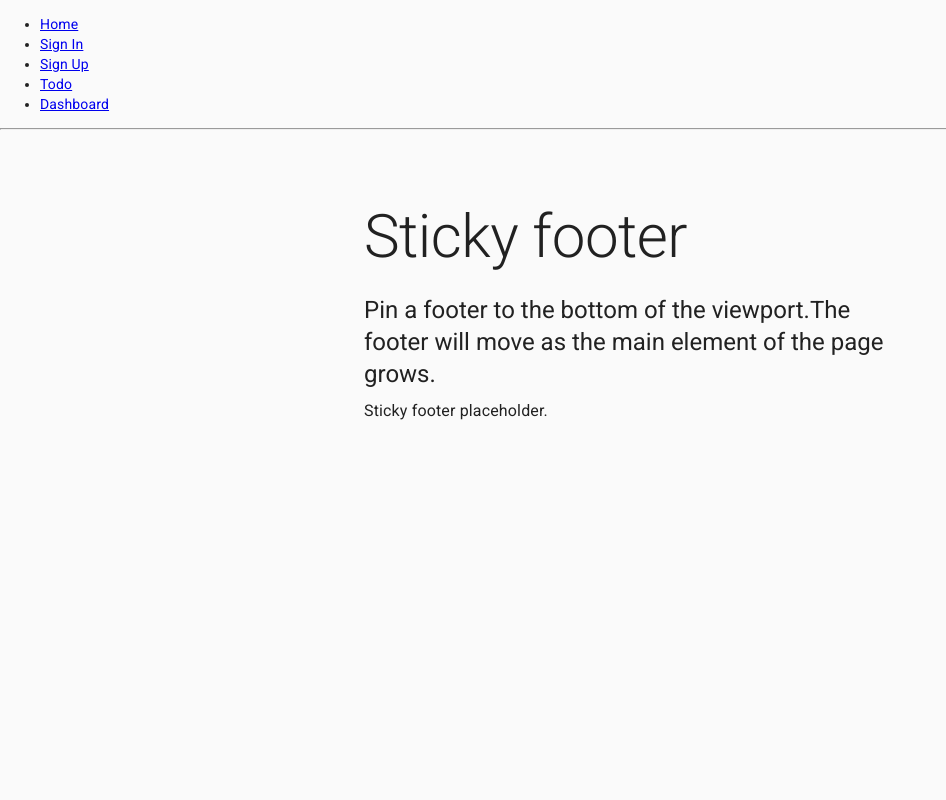
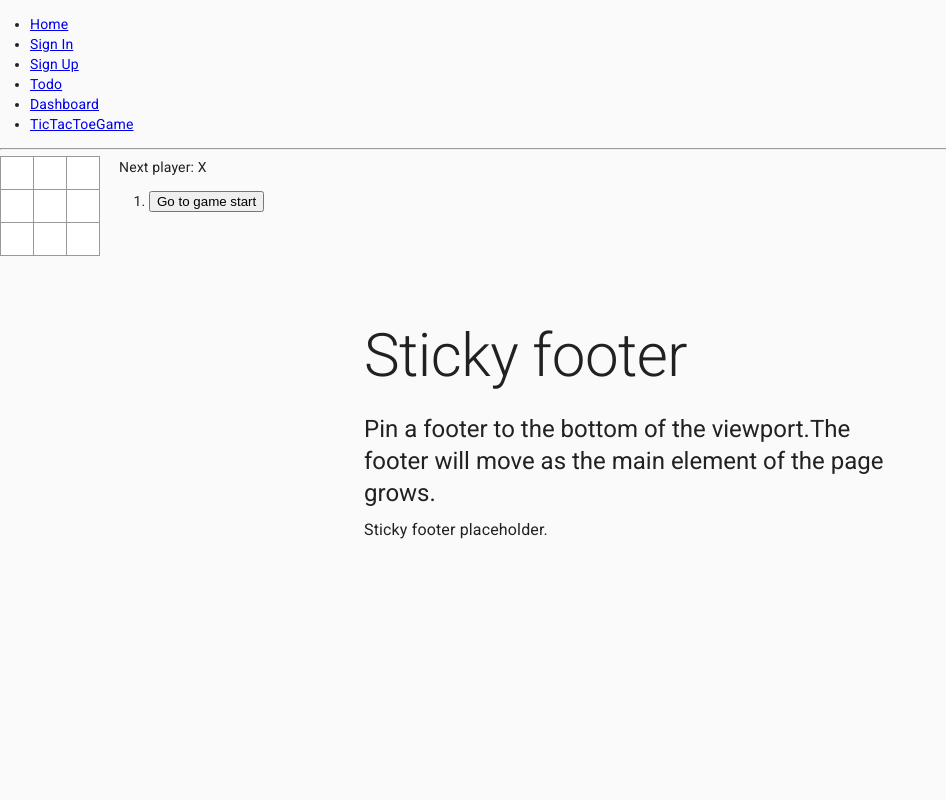
Before and after one commit to chiksumwong/blog, a React (Create React App) app in the folder client-r/: page /tic-tac-to-game in a window 1280 px wide. Shown: the top 800 px of the page, without its empty margins (0-946 px from the left). Built offline with nearby package versions, Linux system fonts and the light colour scheme.

Commit message:
add game

```diff
--- a/client-r/src/app/App.tsx
+++ b/client-r/src/app/App.tsx
@@ -8,6 +8,7 @@ import SignIn from '../pages/SignIn/SignIn';
 import SignUp from '../pages/SignUp/SignUp';
 import Todo from '../pages/Todo/Todo';
 import Dashboard from '../pages/Dashboard/Dashboard';
+import TicTacToeGame from '../pages/TicTacToe/Game';
 
 const App: React.FC = () => {
     return (
@@ -28,6 +29,9 @@ const App: React.FC = () => {
                     </li>
                     <li>
                         <Link to="/dashboard">Dashboard</Link>
+                    </li>
+                    <li>
+                        <Link to="/tic-tac-to-game">TicTacToeGame</Link>
                     </li>
                 </ul>
 
@@ -52,6 +56,9 @@ const App: React.FC = () => {
                     <Route path="/dashboard">
                         <Dashboard />
                     </Route>
+                    <Route path="/tic-tac-to-game">
+                        <TicTacToeGame />
+                    </Route>
                 </Switch>
             </div>
         </Router>
--- /dev/null
+++ b/client-r/src/pages/TicTacToe/Board.tsx
@@ -0,0 +1,46 @@
+import React from 'react';
+
+import Square from './Square';
+import './TicTacToe.css';
+
+interface IProps {
+    squares: number[];
+    onClick: any;
+}
+
+interface IState {}
+
+class Board extends React.Component<IProps, IState> {
+    renderSquare(i) {
+        return (
+            <Square
+                value={this.props.squares[i]}
+                onClick={() => this.props.onClick(i)}
+            />
+        );
+    }
+
+    render() {
+        return (
+            <div>
+                <div className="board-row">
+                    {this.renderSquare(0)}
+                    {this.renderSquare(1)}
+                    {this.renderSquare(2)}
+                </div>
+                <div className="board-row">
+                    {this.renderSquare(3)}
+                    {this.renderSquare(4)}
+                    {this.renderSquare(5)}
+                </div>
+                <div className="board-row">
+                    {this.renderSquare(6)}
+                    {this.renderSquare(7)}
+                    {this.renderSquare(8)}
+                </div>
+            </div>
+        );
+    }
+}
+
+export default Board;
--- /dev/null
+++ b/client-r/src/pages/TicTacToe/Game.tsx
@@ -0,0 +1,118 @@
+import React from 'react';
+import Board from './Board';
+
+import './TicTacToe.css';
+
+interface IProps {}
+
+interface IState {
+    history: any[];
+    stepNumber: number;
+    xIsNext: boolean;
+}
+
+class Game extends React.Component<IProps, IState> {
+    constructor(props: IProps) {
+        super(props);
+        this.state = {
+            history: [
+                {
+                    squares: Array(9).fill(null),
+                },
+            ],
+            stepNumber: 0,
+            xIsNext: true,
+        };
+    }
+
+    handleClick(i: number) {
+        const history = this.state.history.slice(0, this.state.stepNumber + 1);
+        const current = history[history.length - 1];
+        const squares = current.squares.slice();
+        if (calculateWinner(squares) || squares[i]) {
+            return;
+        }
+        squares[i] = this.state.xIsNext ? 'X' : 'O';
+        this.setState({
+            history: history.concat([
+                {
+                    squares: squares,
+                },
+            ]),
+            stepNumber: history.length,
+            xIsNext: !this.state.xIsNext,
+        });
+    }
+
+    jumpTo(step: number) {
+        this.setState({
+            stepNumber: step,
+            xIsNext: step % 2 === 0,
+        });
+    }
+
+    render() {
+        const history = this.state.history;
+        const current = history[this.state.stepNumber];
+        const winner = calculateWinner(current.squares);
+
+        const moves = history.map((step, move) => {
+            const desc = move ? 'Go to move #' + move : 'Go to game start';
+            return (
+                <li key={move}>
+                    <button onClick={() => this.jumpTo(move)}>{desc}</button>
+                </li>
+            );
+        });
+
+        let status;
+        if (winner) {
+            status = 'Winner: ' + winner;
+        } else {
+            status = 'Next player: ' + (this.state.xIsNext ? 'X' : 'O');
+        }
+
+        return (
+            <div className="game">
+                <div className="game-board">
+                    <Board
+                        squares={current.squares}
+                        onClick={(i: number) => this.handleClick(i)}
+                    />
+                </div>
+                <div className="game-info">
+                    <div>{status}</div>
+                    <ol>{moves}</ol>
+                </div>
+            </div>
+        );
+    }
+}
+
+// ========================================
+
+function calculateWinner(squares: number[] | string[]) {
+    const lines = [
+        [0, 1, 2],
+        [3, 4, 5],
+        [6, 7, 8],
+        [0, 3, 6],
+        [1, 4, 7],
+        [2, 5, 8],
+        [0, 4, 8],
+        [2, 4, 6],
+    ];
+    for (let i = 0; i < lines.length; i++) {
+        const [a, b, c] = lines[i];
+        if (
+            squares[a] &&
+            squares[a] === squares[b] &&
+            squares[a] === squares[c]
+        ) {
+            return squares[a];
+        }
+    }
+    return null;
+}
+
+export default Game;
--- /dev/null
+++ b/client-r/src/pages/TicTacToe/Square.tsx
@@ -0,0 +1,17 @@
+import React from 'react';
+import './TicTacToe.css';
+
+type Props = {
+  value: string | number,
+  onClick: any,
+}
+
+const Square: React.FC<Props> = ({value, onClick}) => {
+    return (
+        <button className="square" onClick={onClick}>
+            {value}
+        </button>
+    );
+};
+
+export default Square;
--- /dev/null
+++ b/client-r/src/pages/TicTacToe/TicTacToe.css
@@ -0,0 +1,50 @@
+body {
+    font: 14px "Century Gothic", Futura, sans-serif;
+    margin: 20px;
+  }
+
+  ol, ul {
+    padding-left: 30px;
+  }
+
+  .board-row:after {
+    clear: both;
+    content: "";
+    display: table;
+  }
+
+  .status {
+    margin-bottom: 10px;
+  }
+
+  .square {
+    background: #fff;
+    border: 1px solid #999;
+    float: left;
+    font-size: 24px;
+    font-weight: bold;
+    line-height: 34px;
+    height: 34px;
+    margin-right: -1px;
+    margin-top: -1px;
+    padding: 0;
+    text-align: center;
+    width: 34px;
+  }
+
+  .square:focus {
+    outline: none;
+  }
+
+  .kbd-navigation .square:focus {
+    background: #ddd;
+  }
+
+  .game {
+    display: flex;
+    flex-direction: row;
+  }
+
+  .game-info {
+    margin-left: 20px;
+  }
```
